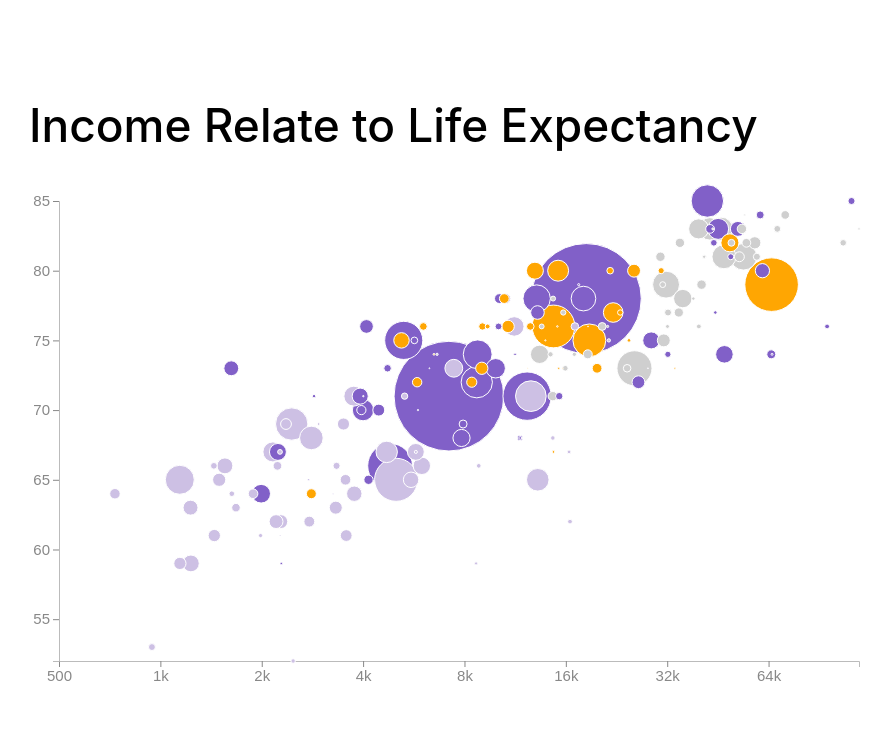
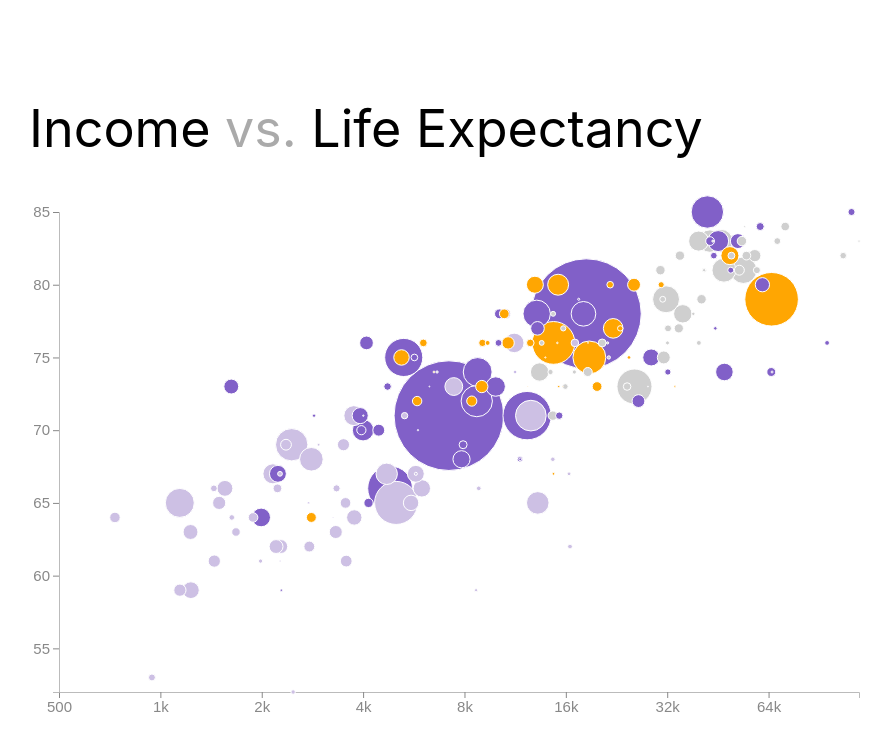
Before and after one commit to helloeujin/d3-basic-scatterplot, a website built with Vite: page index.html in a window 1280 px wide. Shown: the whole page, without its empty margins (181-1072 px from the left). Built offline with nearby package versions, Linux system fonts and the light colour scheme.

Commit message:
style updated

```diff
--- a/index.html
+++ b/index.html
@@ -9,7 +9,7 @@
     <title>D3.js template - simple</title>
   </head>
   <body>
-    <h1>Income Relate to Life Expectancy</h1>
+    <h1>Income <span>vs.</span> Life Expectancy</h1>
     <div id="svg-container"></div>
 
     <!-- Absolute path for Vite -->
--- a/src/main.css
+++ b/src/main.css
@@ -10,7 +10,7 @@
 }
 
 h1 {
-  font-size: 46px;
+  font-size: 52px;
   width: 96%;
   max-width: 860px;
 
@@ -21,15 +21,19 @@ h1 {
   /* border-top: 1px solid #333;
   border-bottom: 1px solid #333; */
   margin-top: 100px;
-  font-weight: 500;
+  font-weight: 400;
   line-height: 1.1;
+}
+
+h1 span {
+  color: #aaa;
 }
 
 #svg-container {
   /* border: 1px solid red; */
   width: 96%;
   max-width: 860px;
-  height: 520px;
+  height: 540px;
   margin-left: auto;
   margin-right: auto;
 }
```
